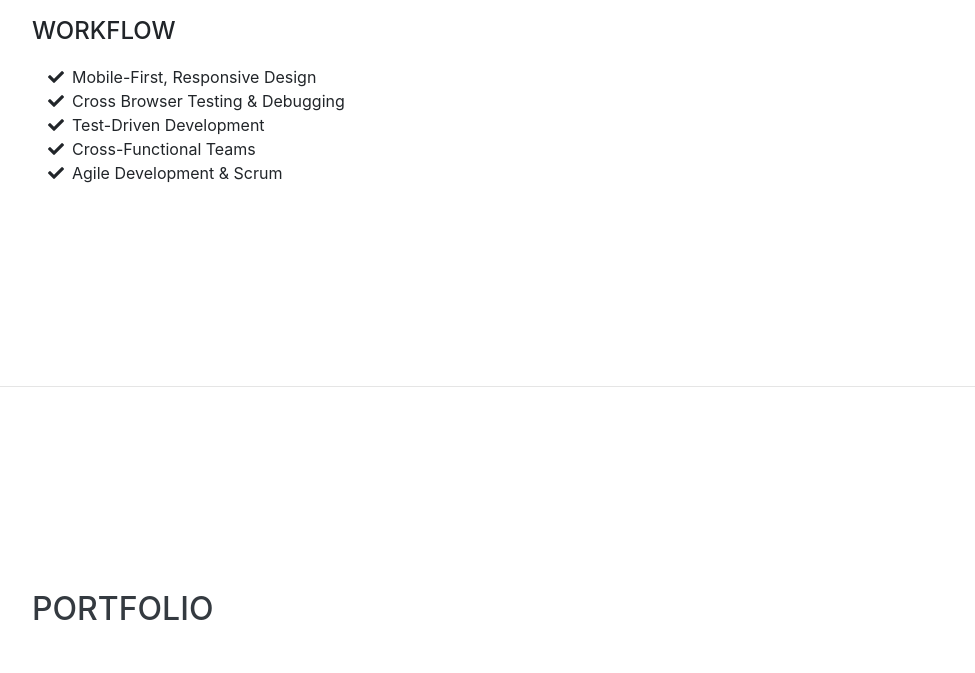
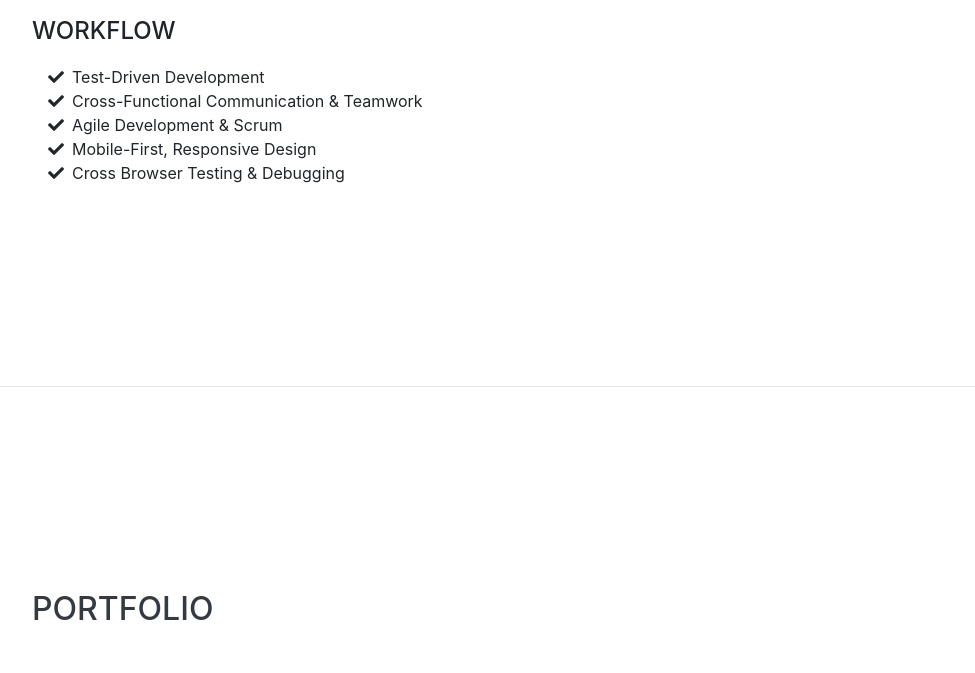
Before and after one commit to vintonl/PersonalSite, a website with bundled scripts: page html/index.html in a window 1280 px wide. Shown: the part 1215-1888 px from the top of the page, without its empty margins (288-1263 px from the left). Built offline with nearby package versions, Linux system fonts and the light colour scheme; a web font is replaced by a local one.

Commit message:
made more readable

```diff
--- a/html/index.html
+++ b/html/index.html
@@ -138,26 +138,25 @@
           <li class="list-inline-item">
             <i class="fab fa-github"></i>
           </li>
-
         </ul>
 
         <div class="subheading mb-3">Workflow</div>
         <ul class="fa-ul mb-0">
           <li>
             <i class="fa-li fa fa-check"></i>
+            Test-Driven Development</li>
+          <li>
+            <i class="fa-li fa fa-check"></i>
+            Cross-Functional Communication &amp; Teamwork</li>
+          <li>
+            <i class="fa-li fa fa-check"></i>
+            Agile Development &amp; Scrum</li>
+          <li>
+            <i class="fa-li fa fa-check"></i>
             Mobile-First, Responsive Design</li>
           <li>
             <i class="fa-li fa fa-check"></i>
             Cross Browser Testing &amp; Debugging</li>
-          <li>
-            <i class="fa-li fa fa-check"></i>
-            Test-Driven Development</li>
-          <li>
-            <i class="fa-li fa fa-check"></i>
-            Cross-Functional Teams</li>
-          <li>
-            <i class="fa-li fa fa-check"></i>
-            Agile Development &amp; Scrum</li>
         </ul>
       </div>
     </section>
@@ -254,17 +253,13 @@
             <h3 class="mb-0">Staff Associate II</h3>
             <div class="subheading mb-3">Young Life - Bandera County, TX</div>
             <ul>
-              <li>
-                Built framework for a thriving program that is now financially strong and effectively reaching its mission.
+              <li>Built framework for a thriving program that is now financially strong and effectively reaching its mission.
               </li>
-              <li>
-                Increased overall effectiveness by increasing kids mentored and impacted weekly basis by 750%.
+              <li>Increased overall effectiveness by increasing kids mentored and impacted weekly basis by 750%.
               </li>
-              <li>
-                Increased revenue by 124% by applying business, marketing, and development skills
+              <li>Increased revenue by 124% by applying business, marketing, and development skills
               </li>
-              <li>
-                Completed an intensive two-year training program to become an Area Director.
+              <li>Completed an intensive two-year training program to become an Area Director.
               </li>
             </ul>
           </div>
@@ -278,8 +273,7 @@
             <h3 class="mb-0">Personal Banker II</h3>
             <div class="subheading mb-3">TBK Bank - Buena Vista, CO</div>
             <ul>
-              <li>
-                Provided superb front-end sales and customer service to account holders including assisting with questions and problems concerning products and services to help with revenue growth for the bank.
+              <li>Provided superb front-end sales and customer service to account holders including assisting with questions and problems concerning products and services to help with revenue growth for the bank.
               </li>
               <li>Collaborated cross-departmentally by entering financial data and processing payments for the loan team.
               </li>
@@ -303,7 +297,7 @@
         <div class="resume-item d-flex flex-column flex-md-row justify-content-between mb-5">
           <div class="resume-content">
             <h3 class="mb-0">Skill Distillery</h3>
-            <div class="subheading mb-3">Software Development Intensive Emersion Program</div>
+            <div class="subheading mb-3">Software Development Intensive Immersion Program</div>
             <div></div>
           </div>
           <div class="resume-date text-md-right">
@@ -340,8 +334,6 @@
       </div>
     </section>
 
-
-
     <hr class="m-0">
 
     <section class="resume-section p-3 p-lg-5 d-flex align-items-center" id="interests">
```
